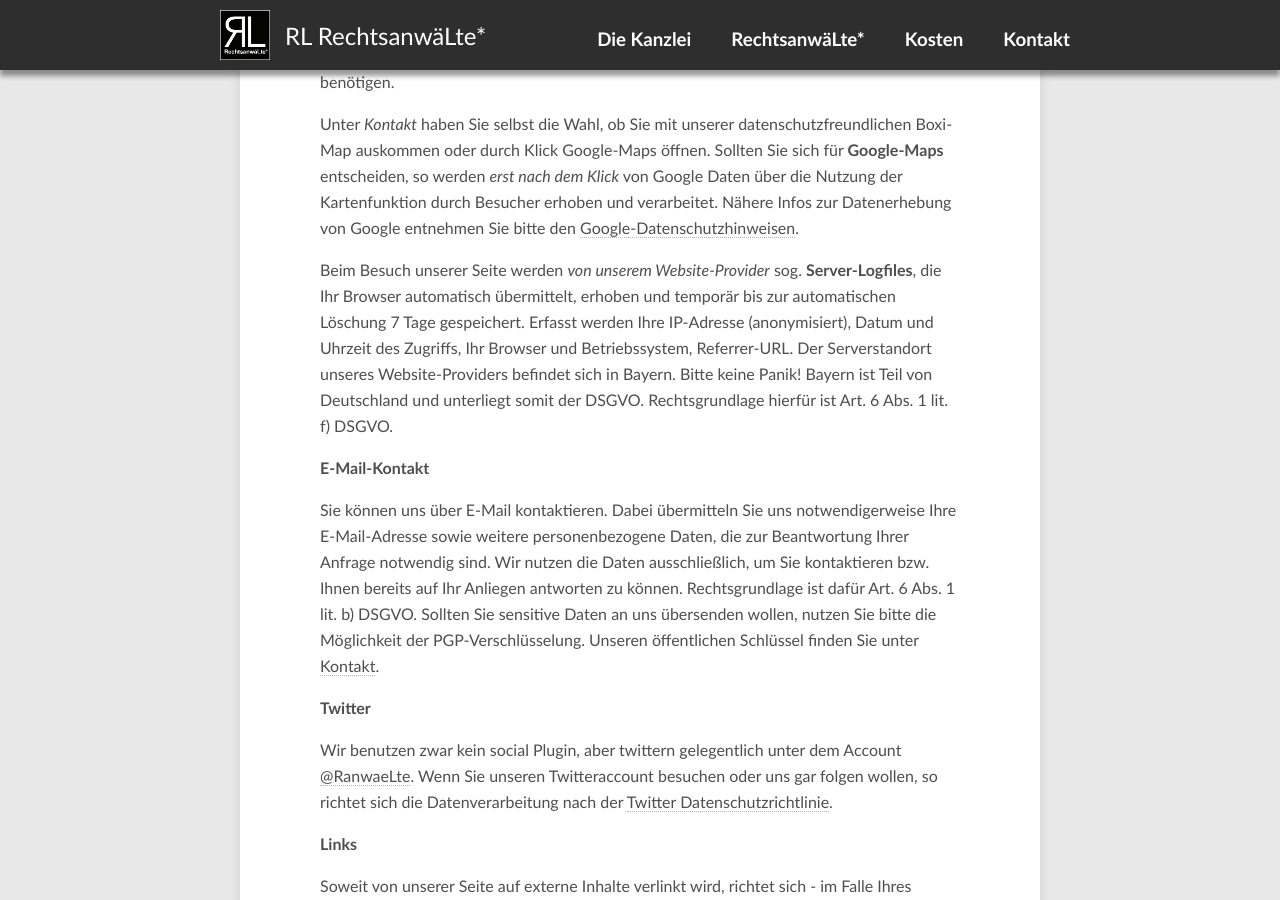
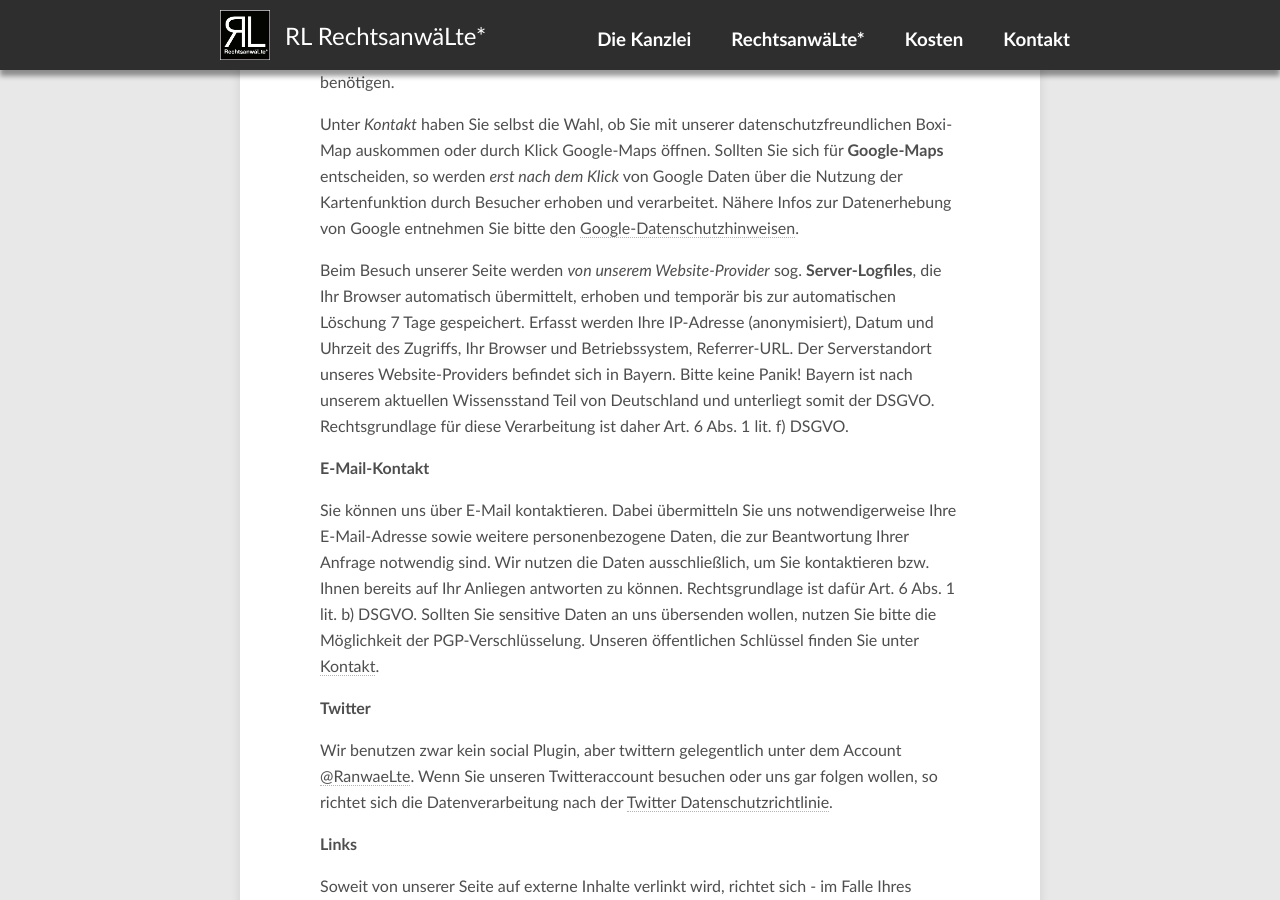
Before and after one commit to mi5-77/rl-rechtsanwaelte.de, a Jekyll site: the page built from datenschutzerklaerung.md, in a window 1280 px wide and 900 px high, scrolled down 811 px. Built offline with Jekyll 4.4.1, drawn with Linux system fonts in a browser that asks for light colours.

Commit message:
Update datenschutzerklaerung.md

```diff
--- a/datenschutzerklaerung.md
+++ b/datenschutzerklaerung.md
@@ -26,7 +26,7 @@ Datenschutz nehmen wir sehr ernst, daher erheben wir selbst keine Daten über Ih
 
 Unter *Kontakt* haben Sie selbst die Wahl, ob Sie mit unserer datenschutzfreundlichen Boxi-Map auskommen oder durch Klick Google-Maps öffnen. Sollten Sie sich für **Google-Maps** entscheiden, so werden *erst nach dem Klick* von Google Daten über die Nutzung der Kartenfunktion durch Besucher erhoben und verarbeitet. Nähere Infos zur Datenerhebung von Google entnehmen Sie bitte den [Google-Datenschutzhinweisen](https://policies.google.com/privacy?hl=de).
 
-Beim Besuch unserer Seite werden *von unserem Website-Provider* sog. **Server-Logfiles**, die Ihr Browser automatisch übermittelt, erhoben und temporär bis zur automatischen Löschung 7 Tage gespeichert. Erfasst werden Ihre IP-Adresse (anonymisiert), Datum und Uhrzeit des Zugriffs, Ihr Browser und Betriebssystem, Referrer-URL. Der Serverstandort unseres Website-Providers befindet sich in Bayern. Bitte keine Panik! Bayern ist Teil von Deutschland und unterliegt somit der DSGVO. Rechtsgrundlage hierfür ist Art. 6 Abs. 1 lit. f) DSGVO.
+Beim Besuch unserer Seite werden *von unserem Website-Provider* sog. **Server-Logfiles**, die Ihr Browser automatisch übermittelt, erhoben und temporär bis zur automatischen Löschung 7 Tage gespeichert. Erfasst werden Ihre IP-Adresse (anonymisiert), Datum und Uhrzeit des Zugriffs, Ihr Browser und Betriebssystem, Referrer-URL. Der Serverstandort unseres Website-Providers befindet sich in Bayern. Bitte keine Panik! Bayern ist nach unserem aktuellen Wissensstand Teil von Deutschland und unterliegt somit der DSGVO. Rechtsgrundlage für diese Verarbeitung ist daher Art. 6 Abs. 1 lit. f) DSGVO.
 
 **E-Mail-Kontakt**
 
```
